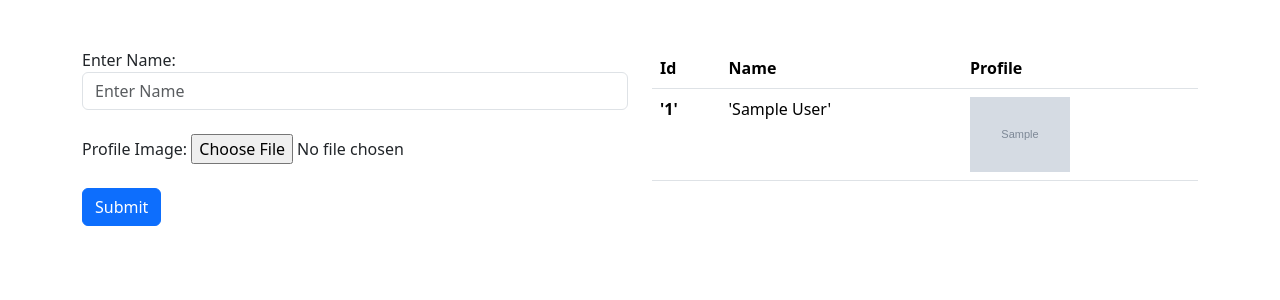
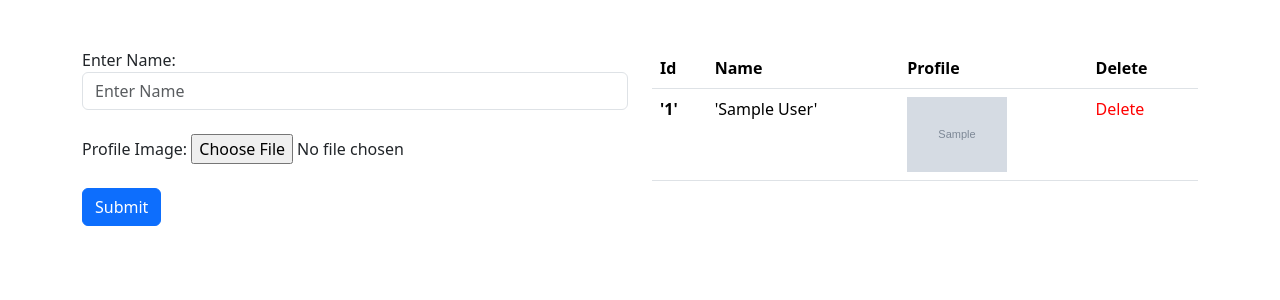
Before and after one commit to SaswatGit/PHP-CRUD, a PHP site: page / in a window 1280 px wide. Shown: the top 300 px of the page. Run offline with PHP 8.4, Linux system fonts and the light colour scheme; tables that the repository leaves empty or names only in its code hold one stand-in row (values such as "Sample post"); grey boxes marked "Sample" are stand-in pictures.

Commit message:
Adding Delete option

```diff
--- a/index.php
+++ b/index.php
@@ -15,10 +15,12 @@ include './includes/db.php';
         integrity="sha384-T3c6CoIi6uLrA9TneNEoa7RxnatzjcDSCmG1MXxSR1GAsXEV/Dwwykc2MPK8M2HN" crossorigin="anonymous">
 </head>
 
+
 <body>
     <div class="container mt-5">
         <div class="row justify-content-center">
             <div class="col-md-6">
+                <!-- C R E A T E -->
                 <?php
 
                 if(isset($_POST["submit"])){
@@ -53,9 +55,27 @@ include './includes/db.php';
                             <th scope="col">Id</th>
                             <th scope="col">Name</th>
                             <th scope="col">Profile</th>
+                            <th scope="col">Delete</th>
                         </tr>
                     </thead>
                     <tbody>
+                        <!-- D E L E T E -->
+                        <?php
+
+                        if(isset($_GET["delete"])){
+                            $delete_id = $_GET["delete"];
+
+                            $delete_sql = "DELETE FROM user WHERE id = '{$delete_id}'";
+                            $delete_query = mysqli_query($conn, $delete_sql);
+
+                            if(!$delete_query){
+                                die("Can not be deleted!" . mysqli_error($delete_query));
+                            }
+                        }
+
+                        ?>
+
+                        <!-- R E A D -->
                         <?php
 
                         $select_sql = "SELECT * FROM user";
@@ -71,6 +91,7 @@ include './includes/db.php';
                             <th scope='row'>'{$user_id}'</th>
                             <td>'{$user_name}'</td>
                             <td><img src='./images/{$user_image}' width='100' /></td>
+                            <td><a href='index.php?delete={$user_id}' style='text-decoration: none; color: red;'>Delete</a></td>
                         </tr>";
                         }
 
```
Also changed, not shown: images/img.jpg (added).
